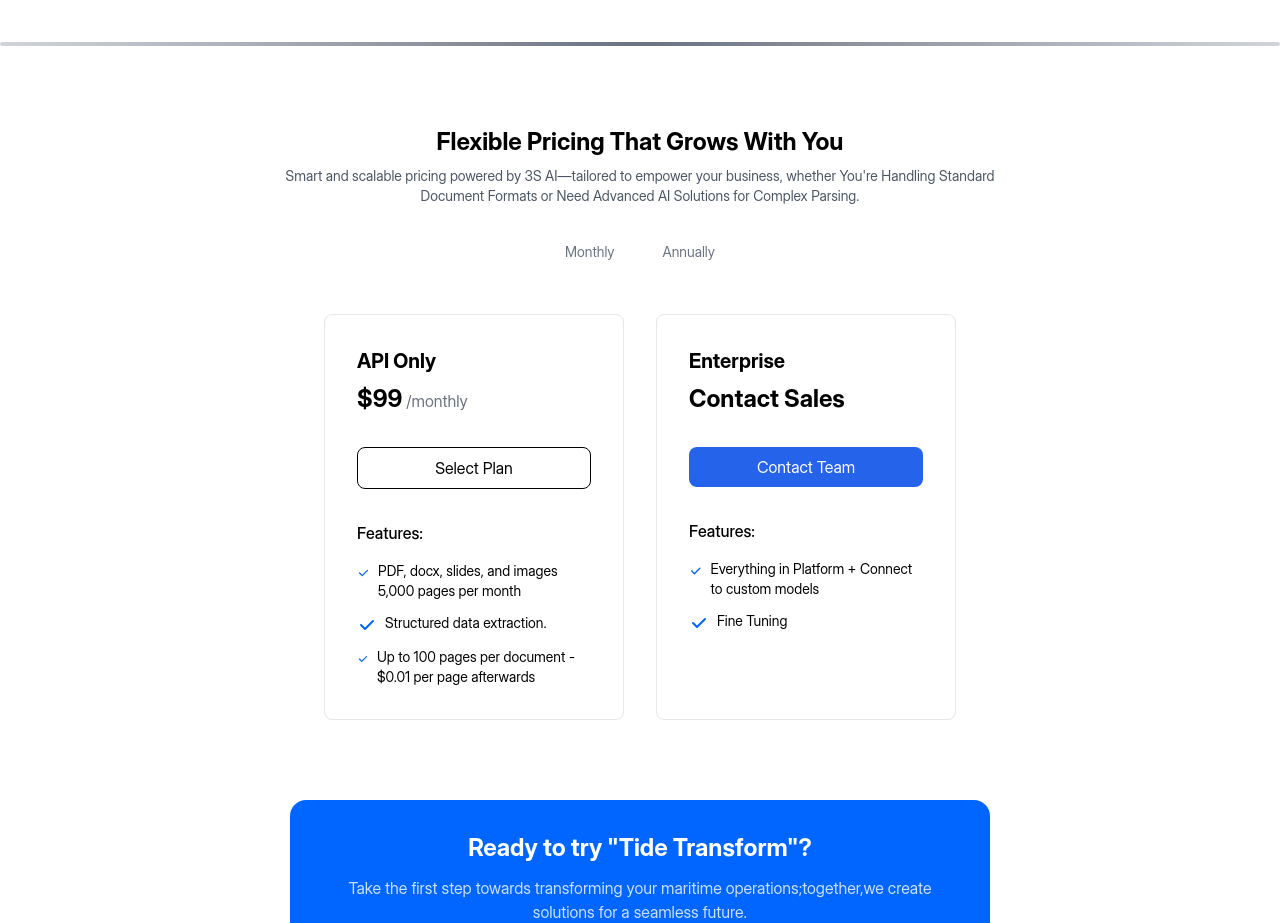
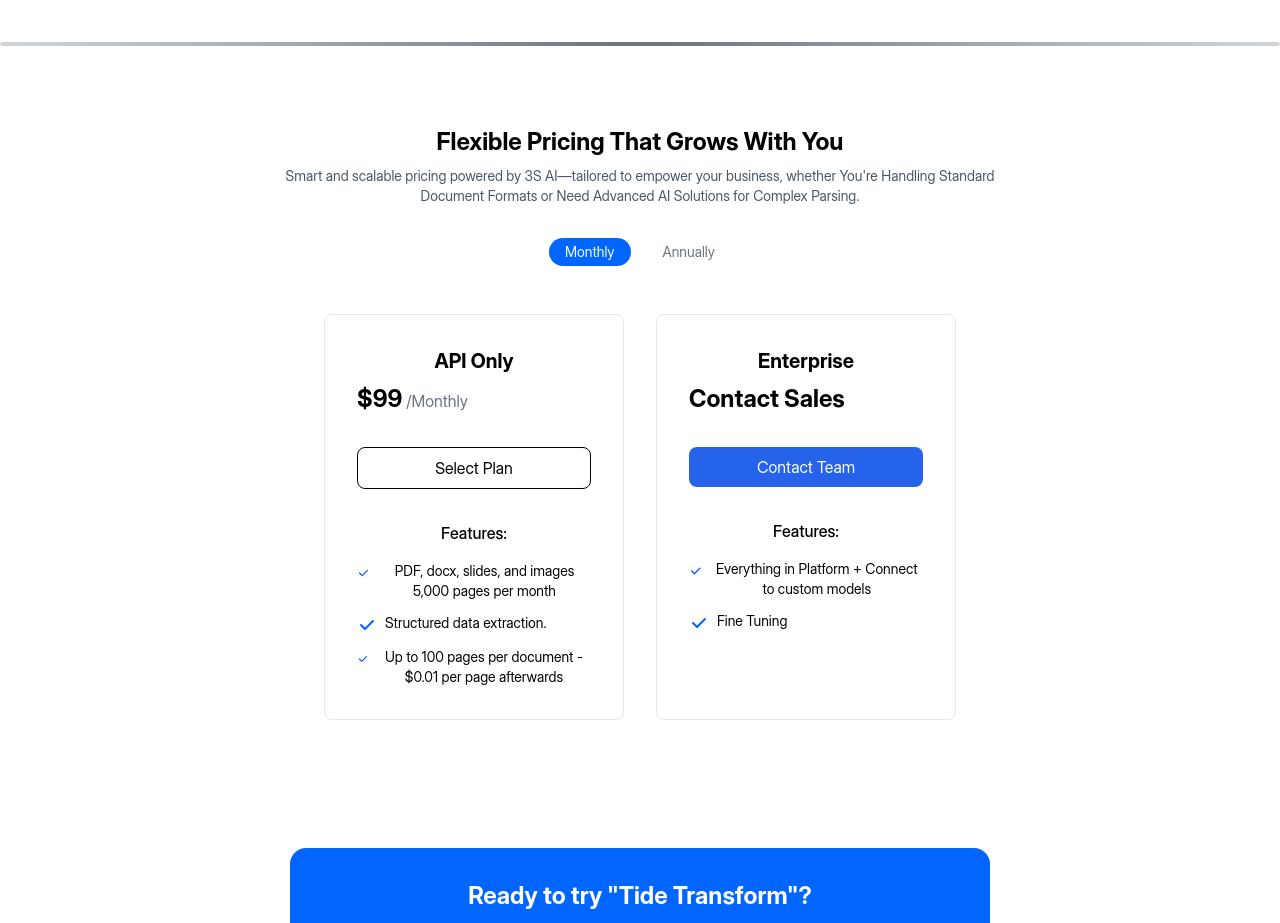
Before and after one commit to 3SSmartShip/Tide_Transform_Frontend, a React (Vite) app: page / in a window 1280 px wide. Shown: the part 2860-3783 px from the top of the page. Built offline with nearby package versions, Linux system fonts and the light colour scheme; no server answers; a web font is replaced by a local one.

Commit message:
feat/landing demo ready

```diff
--- a/src/components/Landing/Landing.jsx
+++ b/src/components/Landing/Landing.jsx
@@ -15,7 +15,7 @@
 } from "../../assets/images";
 
 export default function Landing() {
-  const [pricingPeriod, setPricingPeriod] = useState("monthly");
+  const [pricingPeriod, setPricingPeriod] = useState("Monthly");
   const [selectedType, setSelectedType] = useState("invoice");
   const [activeSection, setActiveSection] = useState("Home");
 
@@ -247,6 +247,7 @@
 
       {/* Pricing Section */}
       <section ref={pricingRef} className="py-20 bg-white mb-32" id="pricing">
+        <div>
           <div className="max-w-7xl mx-auto px-4">
             <div className="text-center mb-12">
               <h2 className="text-2xl font-bold mb-2">
@@ -257,7 +258,6 @@
                 your business, whether You're Handling Standard Document Formats
                 or Need Advanced AI Solutions for Complex Parsing.
               </p>
-
               {/* Toggle Button */}
               <div className="flex items-center justify-center gap-4 mt-8 mb-12">
                 <button
@@ -281,12 +281,11 @@
                   Annually
                 </button>
               </div>
-          </div>
-
+              {/* Pricing Cards */}
               <div className="flex justify-center gap-8">
                 <PricingCard
                   title="API Only"
-              price="99"
+                  price=""
                   period={pricingPeriod}
                   features={[
                     "PDF, docx, slides, and images 5,000 pages per month",
@@ -303,6 +302,8 @@
                   ]}
                   isEnterprise={true}
                 />
+              </div>
+            </div>
           </div>
         </div>
       </section>
@@ -349,7 +350,7 @@
         ) : (
           <>
                 <span className="text-2xl font-bold">
-              ${period === "monthly" ? price : "999"}
+                  ${period === "Monthly" ? '99' : "999"}
                 </span>
                 <span className="text-gray-500 ml-1">/{period}</span>
           </>
```
Lines whose indentation alone changed are shown as unchanged.
